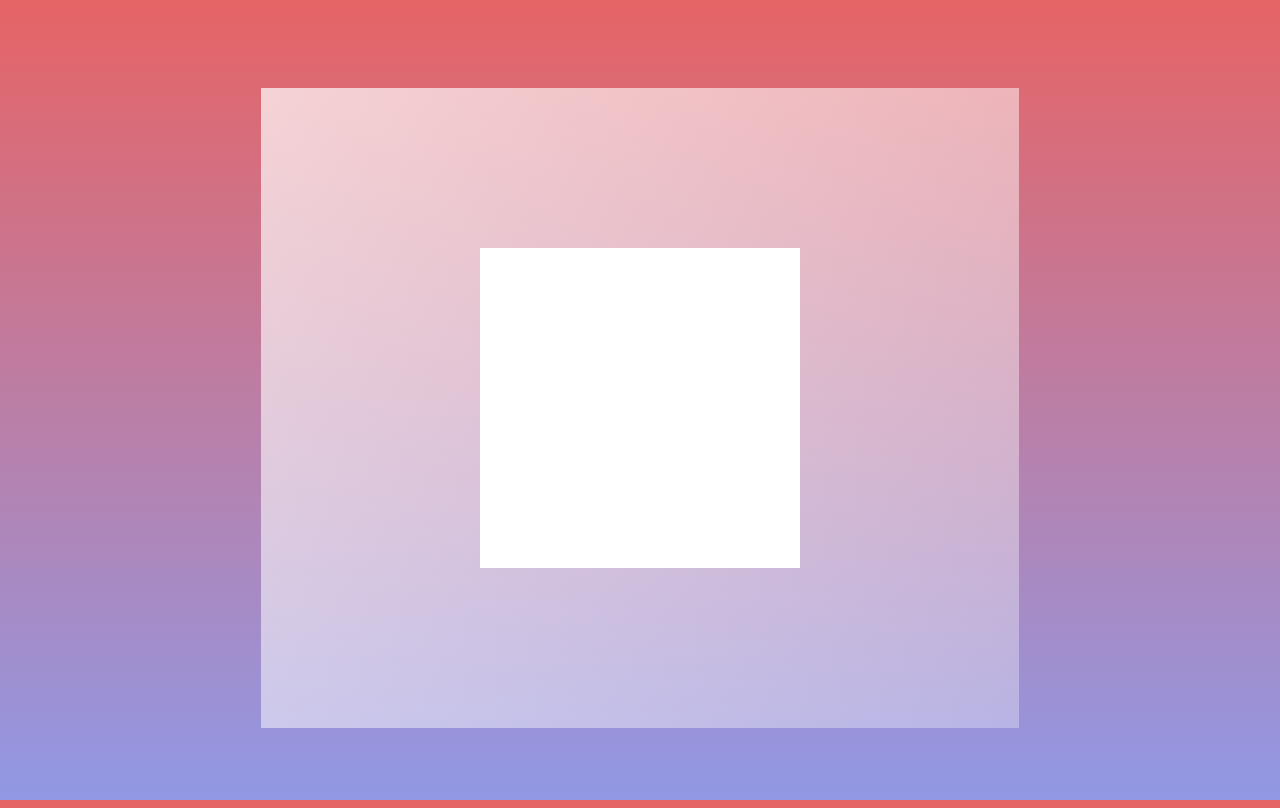
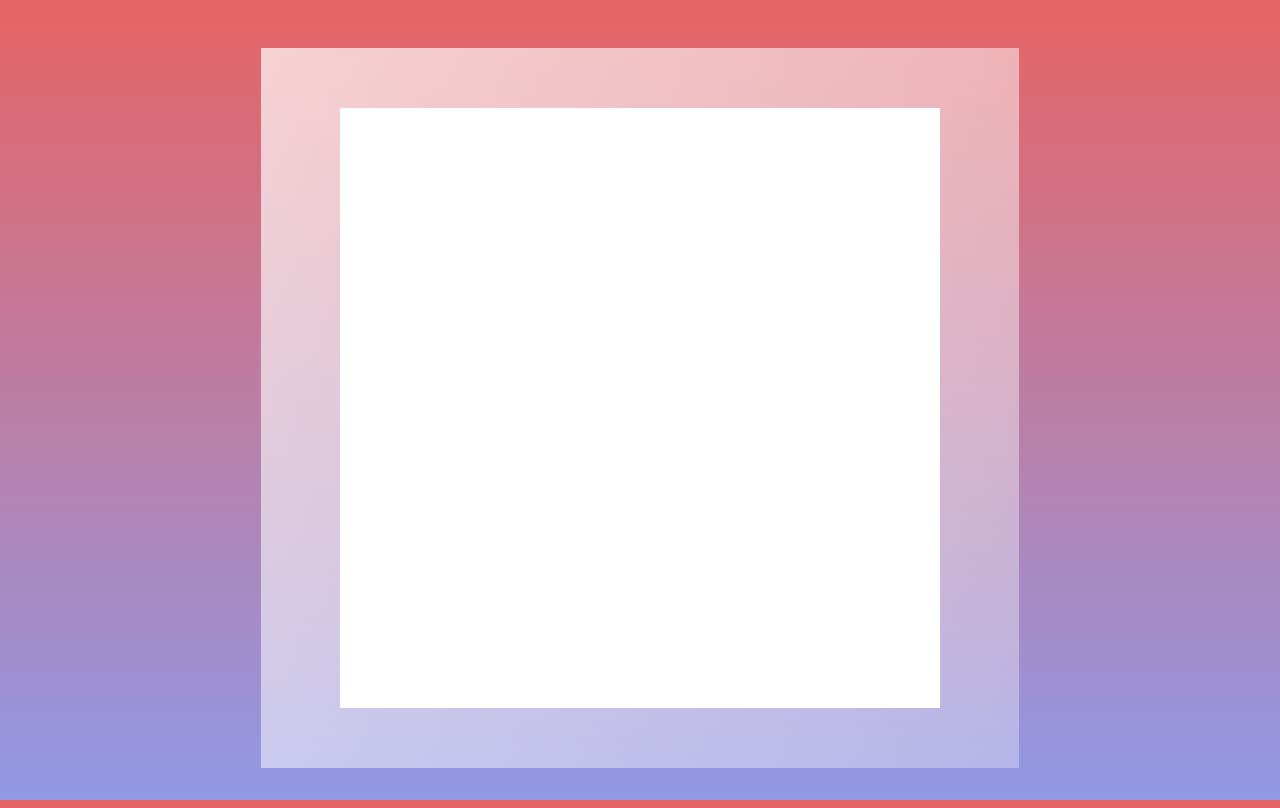
Before and after one commit to shlee8405/sketchbook, a plain HTML site: page index.html in a window 1280 px wide. Drawn offline with Linux system fonts and the light colour scheme.

Commit message:
Adding in screen re-sizing

```diff
--- a/script.js
+++ b/script.js
@@ -37,6 +37,8 @@ function copyPixel(num, what, where, id) {
 copyPixel(16, pixelRow, container, "pixelRow");
 copyPixel(16, pixel, pixelRow, "pixel");
 
+
+//Hover to change color to red
 var pixel = document.getElementsByClassName('pixel');
 Object.keys(pixel).forEach(as=> {
     pixel[as].addEventListener('mouseenter', function(e){
--- a/styles.css
+++ b/styles.css
@@ -18,7 +18,7 @@ main {
 }
 
 #container {
-    min-height: 80vh;
+    min-height: 90vh;
     width:60%;
     display: flex;
     flex-direction: column;
@@ -31,11 +31,13 @@ main {
 .pixelRow{
     display:flex;
     flex-direction: row;
+    min-width: 600px;
+    min-height: 37.5px;
 }
 .pixel {
-    width:20px;
-    height:20px;
+
     background-color: white;
+    flex:1;
 }
 
 .pixel:hover{
```
